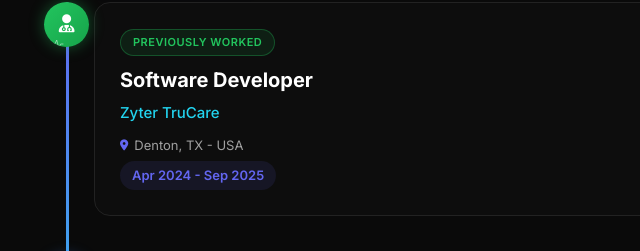
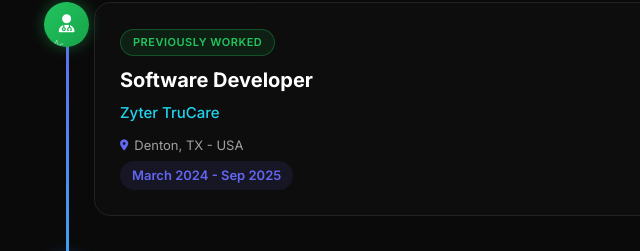
Before and after one commit to saimahendra1997/sai_mahendra_portfolio, a plain HTML site: page index.html in a window 1280 px wide. Shown: the part 1436-1687 px from the top of the page, 196-836 px from the left. Drawn offline with Linux system fonts and the light colour scheme.

Commit message:
Updated index.html

```diff
--- a/index.html
+++ b/index.html
@@ -190,7 +190,7 @@
                                     <p class="timeline-company">Zyter TruCare</p>
                                 </div>
                                 <p class="timeline-location"><i class="fa-solid fa-location-dot"></i> Denton, TX - USA</p>
-                                <span class="timeline-year">Apr 2024 - Sep 2025</span>
+                                <span class="timeline-year">March 2024 - Sep 2025</span>
                             </div>
                         </div>
                         <div class="about-timeline-item">
@@ -569,7 +569,7 @@
                         </div>
                     </div>
                     <div class="exp-card-meta">
-                        <span><i class="fa-solid fa-calendar"></i> Apr 2024 - Dec 2024</span>
+                        <span><i class="fa-solid fa-calendar"></i> March 2024 - Sep 2025</span>
                         <span><i class="fa-solid fa-location-dot"></i> Denton, TX - USA</span>
                     </div>
                     <p class="exp-description">
```
